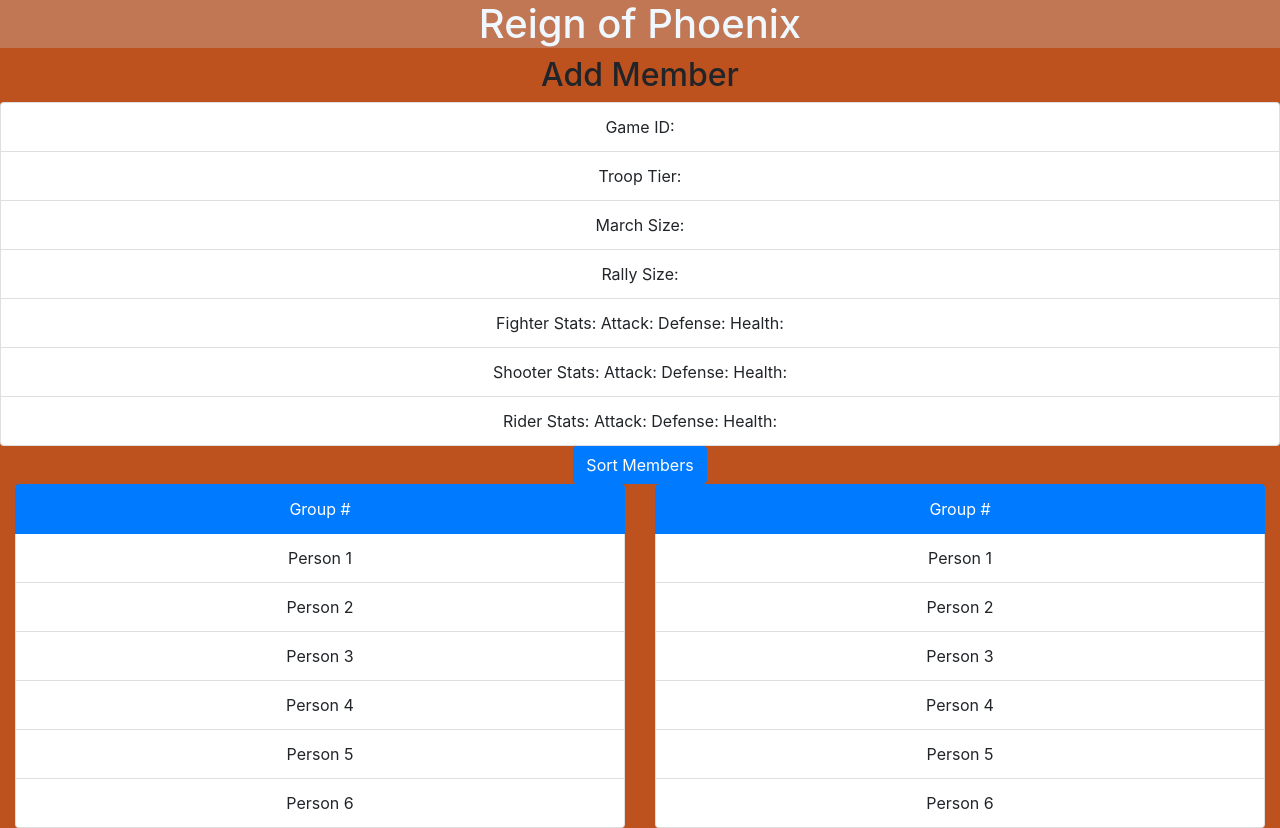
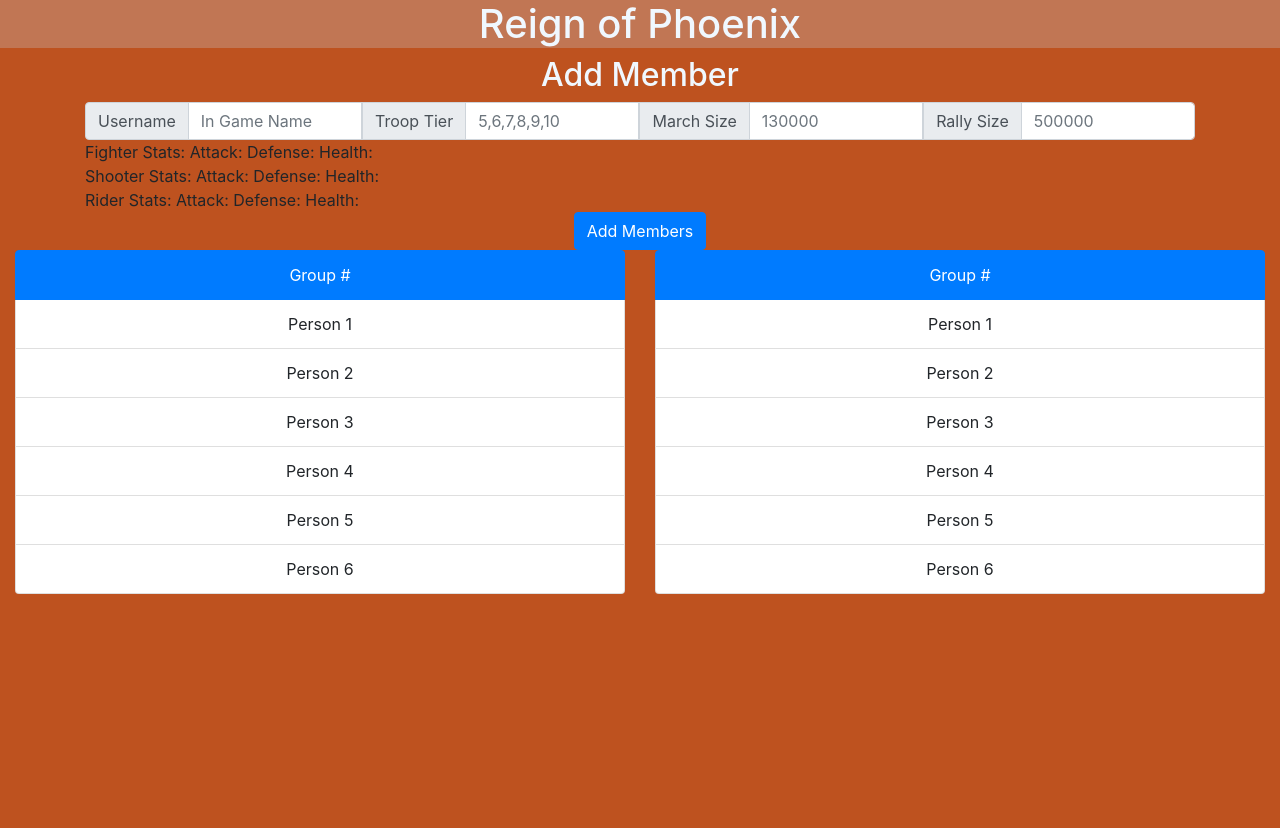
Before and after one commit to Dizzion/rop-app, a React (Create React App) app: page / in a window 1280 px wide. After the commit the page ends 800 px from the top, so only its background shows below. Built offline with nearby package versions, Linux system fonts and the light colour scheme.

Commit message:
added start of form to add members to state

```diff
--- a/src/App.scss
+++ b/src/App.scss
@@ -1,3 +1,6 @@
 .App {
   text-align: center;
+  h2 {
+    color: aliceblue;
+  }
 }
--- a/src/App.tsx
+++ b/src/App.tsx
@@ -2,13 +2,13 @@ import React, { useState } from 'react';
 import Header from './Components/Header';
 import Card from './Components/TeamCards/Card';
 import './App.scss';
-import { Button, Col, Container, ListGroup, Row } from 'react-bootstrap';
+import { Button, Col, Container, InputGroup, FormControl, Row } from 'react-bootstrap';
 
 const App: React.FC = () => {
   const [members, setMembers] = useState<{id: string, troopTier: number, marchSize: number, rallySize: number, fighters: {attack: number, defense: number, health: number}, shooters: {attack: number, defense: number, health: number}, rider: {attack: number, defense: number, health: number}}[]>([]);
 
-  const memberAddHandler = (member: object) => {
-    setMembers([])
+  const memberAddHandler = (member: {id: string, troopTier: number, marchSize: number, rallySize: number, fighters: {attack: number, defense: number, health: number}, shooters: {attack: number, defense: number, health: number}, rider: {attack: number, defense: number, health: number}}) => {
+    setMembers([member])
   };
 
   return (
@@ -16,16 +16,33 @@ const App: React.FC = () => {
       <Header/>
       <div>
         <h2>Add Member</h2>
-        <ListGroup>
-          <ListGroup.Item>Game ID: </ListGroup.Item>
-          <ListGroup.Item>Troop Tier: </ListGroup.Item>
-          <ListGroup.Item>March Size: </ListGroup.Item>
-          <ListGroup.Item>Rally Size: </ListGroup.Item>
-          <ListGroup.Item>Fighter Stats: Attack:   Defense:  Health:  </ListGroup.Item>
-          <ListGroup.Item>Shooter Stats: Attack:   Defense:  Health:  </ListGroup.Item>
-          <ListGroup.Item>Rider Stats: Attack:   Defense:  Health:  </ListGroup.Item>
-        </ListGroup>
-        <Button>Sort Members</Button>
+        <Container fluid="sm">
+          <InputGroup>
+            <InputGroup.Prepend>
+              <InputGroup.Text id="Username">Username</InputGroup.Text>
+            </InputGroup.Prepend>
+            <FormControl placeholder="In Game Name" aria-label="id" aria-describedby="Username"/>
+
+            <InputGroup.Prepend>
+              <InputGroup.Text id="tier">Troop Tier</InputGroup.Text>
+            </InputGroup.Prepend>
+            <FormControl placeholder="5,6,7,8,9,10" aria-label="troopTier" aria-describedby="teir"/>
+
+            <InputGroup.Prepend>
+              <InputGroup.Text id="march">March Size</InputGroup.Text>
+            </InputGroup.Prepend>
+            <FormControl placeholder="130000" aria-label="marchSize" aria-describedby="march"/>
+
+            <InputGroup.Prepend>
+              <InputGroup.Text id="rally">Rally Size</InputGroup.Text>
+            </InputGroup.Prepend>
+            <FormControl placeholder="500000" aria-label="rallySize" aria-describedby="rally"/>
+          </InputGroup>
+          <InputGroup>Fighter Stats: Attack:   Defense:  Health:  </InputGroup>
+          <InputGroup>Shooter Stats: Attack:   Defense:  Health:  </InputGroup>
+          <InputGroup>Rider Stats: Attack:   Defense:  Health:  </InputGroup>
+        </Container>
+        <Button>Add Members</Button>
       </div>
       <Container fluid>
         <Row>
```
